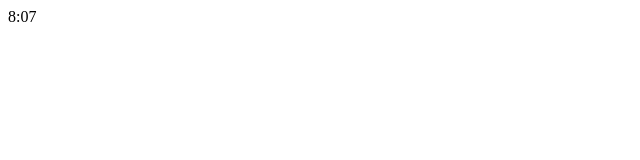
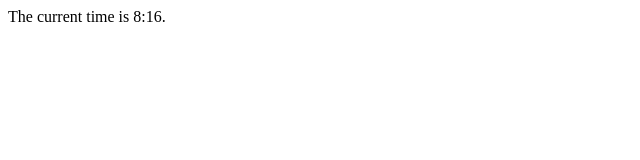
Before and after one commit to calebnymeyer/awesomeProject, a plain HTML site: page index.html in a window 1280 px wide. Shown: the whole page, without its empty margins (0-640 px from the left). Drawn offline with Linux system fonts and the light colour scheme.

Commit message:
changed the current time and text

```diff
--- a/index.html
+++ b/index.html
@@ -6,6 +6,6 @@
 	<title>untitled</title>
 </head>
 <body>
-8:07
+The current time is 8:16.
 </body>
 </html>
```
